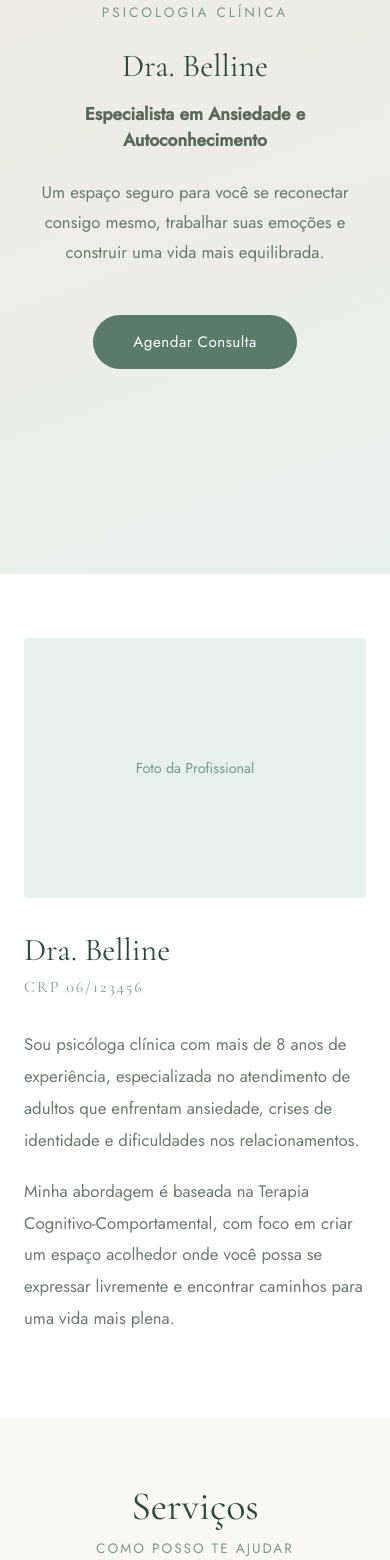
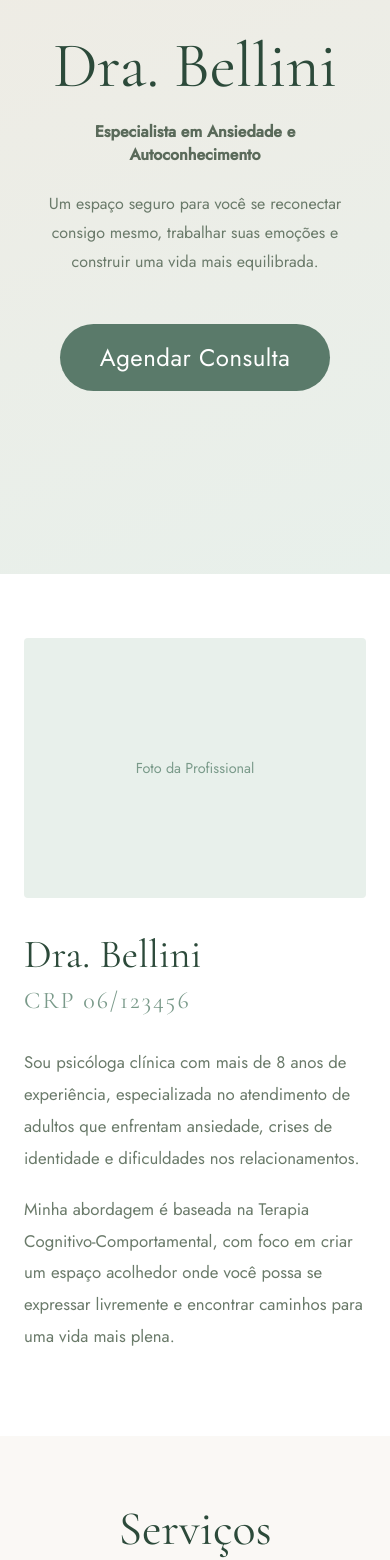
Before and after one commit to Ventus013/landing-psicologa, a React (Create React App) app: page / in a window 390 px wide. Shown: the part 268-1828 px from the top of the page. Built offline with nearby package versions, Linux system fonts and the light colour scheme.

Commit message:
Ajustado responsividade mobile, e corrigido o nome

```diff
--- a/public/index.html
+++ b/public/index.html
@@ -25,7 +25,7 @@
       work correctly both with client-side routing and a non-root public URL.
       Learn how to configure a non-root public URL by running `npm run build`.
     -->
-    <title>Psicologia Belline</title>
+    <title>Psicologia Bellini</title>
   </head>
   <body>
     <noscript>You need to enable JavaScript to run this app.</noscript>
--- a/src/App.js
+++ b/src/App.js
@@ -11,7 +11,7 @@ function App(){
       <Header />
       <Hero />
       <Sobre
-        nome="Dra. Belline"
+        nome="Dra. Bellini"
         crp="CRP 06/123456"
         descricao1="Sou psicóloga clínica com mais de 8 anos de experiência, especializada no atendimento de adultos que enfrentam ansiedade, crises de identidade e dificuldades nos relacionamentos."
         descricao2="Minha abordagem é baseada na Terapia Cognitivo-Comportamental, com foco em criar um espaço acolhedor onde você possa se expressar livremente e encontrar caminhos para uma vida mais plena."
@@ -23,7 +23,7 @@ function App(){
         endereo="Rua das Flores, 123 — São Paulo, SP"
         />
         <Footer
-        nome="Dra. Belline"
+        nome="Dra. Bellini"
         crp="CRP 06/123456"
         />
     </div>
--- a/src/components/Contato/Contato.css
+++ b/src/components/Contato/Contato.css
@@ -11,7 +11,7 @@
 }
 
 .contato-info h2 {
-  font-size: 2.5rem;
+  font-size: 3rem;
   font-weight: normal;
   color: #2c4a3a;
   margin-bottom: 0.5rem;
@@ -19,7 +19,7 @@
 
 .contato-info p {
   color: #7a9a8a;
-  font-size: 0.85rem;
+  font-size: 1rem;
   letter-spacing: 2px;
   text-transform: uppercase;
   margin-bottom: 2.5rem;
@@ -33,7 +33,7 @@
 }
 
 .contato-item span:first-child {
-  font-size: 0.8rem;
+  font-size: 1rem;
   letter-spacing: 1px;
   text-transform: uppercase;
   color: #7a9a8a;
@@ -43,7 +43,7 @@
 .contato-item span:last-child {
   color: #2c4a3a;
   text-decoration: none;
-  font-size: 1rem;
+  font-size: 2rem;
 }
 
 .contato-item a:hover {
@@ -63,7 +63,7 @@
   border: 1px solid #e8e0d8;
   border-radius: 4px;
   font-family: 'Jost', sans-serif;
-  font-size: 0.95rem;
+  font-size: 1.5rem;
   color: #2c2c2a;
   background: #faf8f5;
   outline: none;
@@ -87,7 +87,7 @@
   border: none;
   border-radius: 50px;
   font-family: 'Jost', sans-serif;
-  font-size: 0.95rem;
+  font-size: 1.5rem;
   cursor: pointer;
   align-self: flex-start;
   letter-spacing: 0.5px;
@@ -117,7 +117,7 @@
 @media (max-width: 768px) {
   .contato {
     flex-direction: column;
-    padding: 4rem 1.5rem;
+    padding: 2rem 1.5rem;
     gap: 2rem;
   }
 
--- a/src/components/Header/Header.js
+++ b/src/components/Header/Header.js
@@ -3,7 +3,7 @@ import "./Header.css"
 function Header() {
     return (
         <header className="header">
-            <p className="header-nome">Dra. Belline</p>
+            <p className="header-nome">Dra. Bellini</p>
             <nav className="header-nav">
                 <a href="#sobre">Sobre</a>
                 <a href="#servicos">Serviços</a>
--- a/src/components/Hero/Hero.css
+++ b/src/components/Hero/Hero.css
@@ -10,7 +10,7 @@
 }
 
 .hero-subtitulo {
-  font-size: 0.85rem;
+  font-size: 3rem;
   letter-spacing: 3px;
   color: #7a9a8a;
   text-transform: uppercase;
@@ -18,25 +18,25 @@
 }
 
 .hero h1 {
-  font-size: clamp(2rem, 5vw, 3.5rem);
+  font-size: clamp(5rem, 5vw, 3.5rem);
   font-weight: normal;
   color: #2c4a3a;
   margin-bottom: 1rem;
 }
 
 .hero-especialidade {
-  font-size: 1.1rem;
+  font-size: 1.5rem;
   color: #5a6a5a;
   margin-bottom: 1.5rem;
   font-weight: bold;
 }
 
 .hero-descricao {
-  max-width: 520px;
+  max-width: 50rem;
   color: #6a7a6a;
   line-height: 1.8;
   margin-bottom: 3rem;
-  font-size: 1.05rem;
+  font-size: 2rem;
 }
 
 .hero-botao {
@@ -45,10 +45,28 @@
   padding: 1rem 2.5rem;
   border-radius: 50px;
   text-decoration: none;
-  font-size: 0.95rem;
+  font-size: 1.5rem;
   letter-spacing: 0.5px;
 }
 
 .hero-botao:hover {
   background: #4a6a5a;
 }
+
+@media (max-width: 768px){
+  .hero-subtitulo {
+    font-size: 1rem;
+  }
+
+  .hero h1 {
+    font-size: 4rem;
+  }
+
+  .hero-especialidade {
+    font-size: 1rem;
+  }
+
+  .hero-descricao {
+    font-size: 1rem;
+  }
+}
--- a/src/components/Hero/Hero.js
+++ b/src/components/Hero/Hero.js
@@ -4,7 +4,7 @@ function Hero() {
     return (
         <section className="hero">
             <p className="hero-subtitulo">Psicologia Clínica</p>
-            <h1>Dra. Belline</h1>
+            <h1>Dra. Bellini</h1>
             <p className="hero-especialidade">Especialista em Ansiedade e Autoconhecimento</p>
             <p className="hero-descricao">
                 Um espaço seguro para você se reconectar consigo mesmo,
--- a/src/components/Servicos/Servicos.css
+++ b/src/components/Servicos/Servicos.css
@@ -5,7 +5,7 @@
 }
 
 .servicos-titulo {
-  font-size: 2.5rem;
+  font-size: 4rem;
   font-weight: normal;
   color: #2c4a3a;
   margin-bottom: 0.5rem;
@@ -13,8 +13,8 @@
 
 .servicos-subtitulo {
   color: #7a9a8a;
-  margin-bottom: 4rem;
-  font-size: 0.85rem;
+  margin-bottom: 3rem;
+  font-size: 1.5rem;
   letter-spacing: 2px;
   text-transform: uppercase;
 }
@@ -34,7 +34,7 @@
 }
 
 .servico-card h3 {
-  font-size: 1.4rem;
+  font-size: 3rem;
   font-weight: normal;
   color: #2c4a3a;
   margin-bottom: 1rem;
@@ -43,7 +43,7 @@
 .servico-card p {
   color: #6a7a6a;
   line-height: 1.8;
-  font-size: 0.95rem;
+  font-size: 1.5rem;
 }
 
 @media (max-width: 768px) {
@@ -54,4 +54,16 @@
   .servicos-grid {
     grid-template-columns: 1fr;
   }
+
+  .servicos-titulo {
+    font-size: 3rem;
+  }
+
+  .servicos-subtitulo {
+    font-size: 1rem;
+  }
+
+  .servico-card p {
+    font-size: 1rem;
+  }
 }
--- a/src/components/Sobre/Sobre.css
+++ b/src/components/Sobre/Sobre.css
@@ -7,14 +7,14 @@
 }
 
 .sobre-texto h2 {
-  font-size: 2.5rem;
+  font-size: 4cqb;
   font-weight: normal;
   color: #2c4a3a;
   margin-bottom: 0.5rem;
 }
 
 .sobre-texto h3 {
-  font-size: 1rem;
+  font-size: 1.5rem;
   font-weight: normal;
   color: #7a9a8a;
   letter-spacing: 2px;
@@ -26,13 +26,13 @@
   color: #6a7a6a;
   line-height: 1.9;
   margin-bottom: 1.2rem;
-  font-size: 1.05rem;
-  max-width: 540px;
+  font-size: 2rem;
+  max-width: 70rem;
 }
 
 .sobre-foto {
-  width: 25rem;
-  height: 25rem;
+  width: 50rem;
+  height: 50rem;
   border-radius: 4px;
   background: #e8f0eb;
   flex-shrink: 0;
@@ -57,6 +57,10 @@
   }
 
   .sobre-texto h2 {
-    font-size: 2rem;
+    font-size: 2.5rem;
+  }
+
+  .sobre-texto p {
+    font-size: 1.05rem;
   }
 }
```
